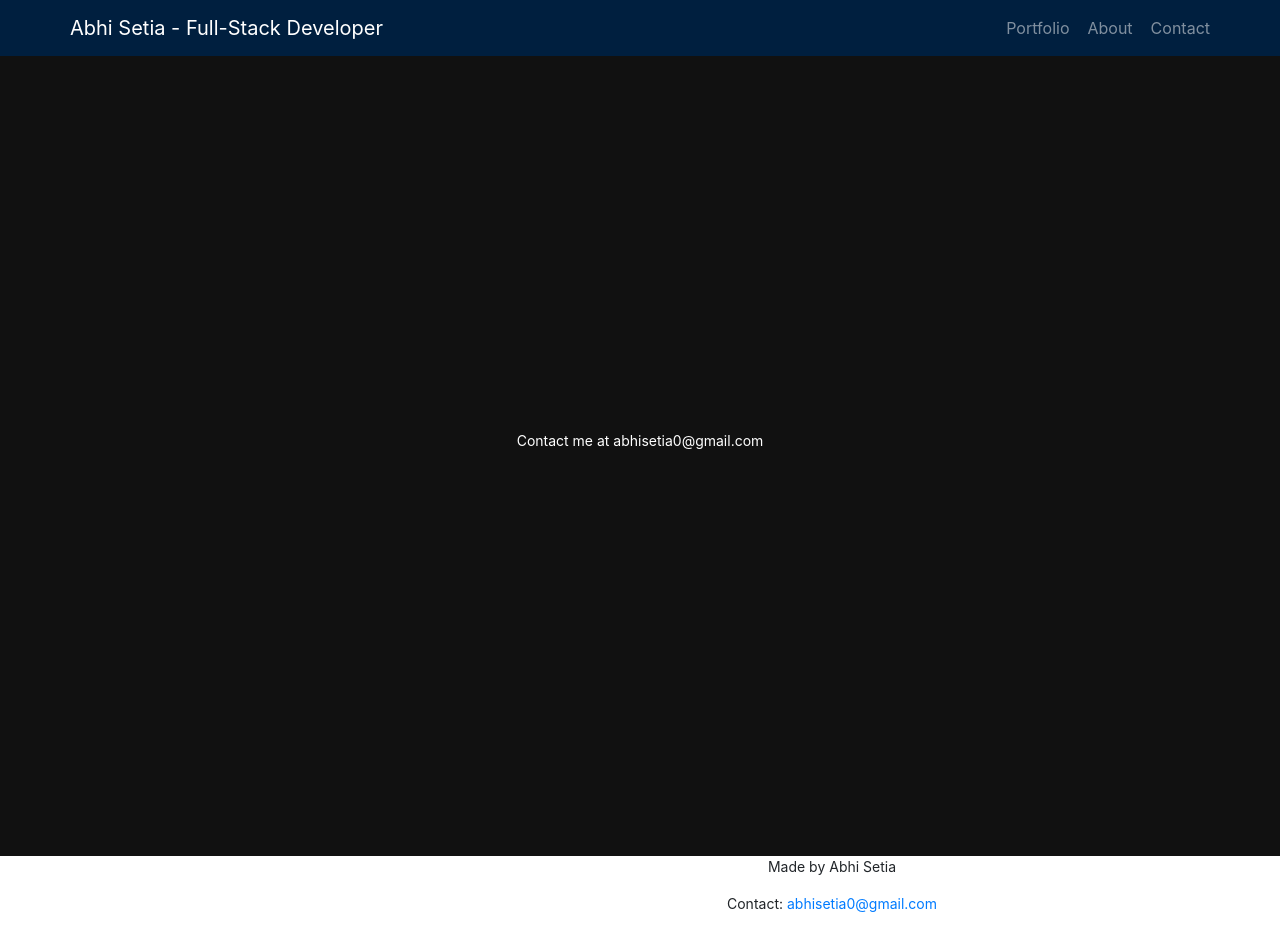
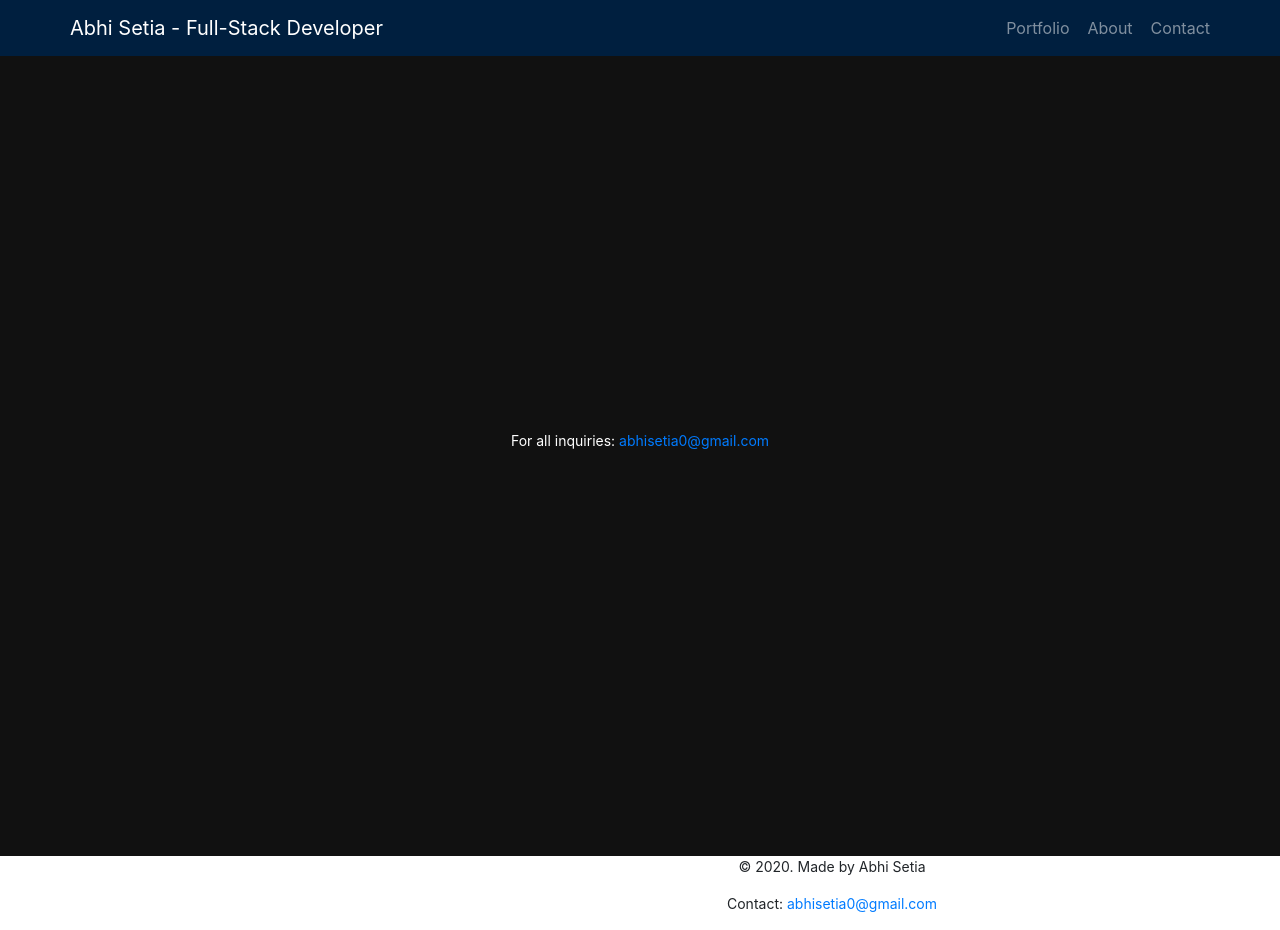
Before and after one commit to alextheprogrammer21/Portfolio, a React (Create React App) app: page / in a window 1280 px wide. Both pictures are taken after a click on the element "Contact". Built offline with nearby package versions, Linux system fonts and the light colour scheme.

Commit message:
Saving changes

```diff
--- a/src/App.js
+++ b/src/App.js
@@ -63,7 +63,7 @@ function App() {
         </p>
       </header>
       <footer>
-  <p>Made by Abhi Setia </p>
+  <p>© 2020. Made by Abhi Setia</p>
   <p>Contact: <a href="mailto:abhisetia0@gmail.com.com">abhisetia0@gmail.com</a></p>
 </footer>
     </div>
--- a/src/Components/Contact.jsx
+++ b/src/Components/Contact.jsx
@@ -4,6 +4,7 @@ import "./Contact.css";
 
 export default function About() {
     return (
-        <p> Contact me at abhisetia0@gmail.com </p>
+        <p>For all inquiries: <a href="mailto:abhisetia0@gmail.com.com">abhisetia0@gmail.com</a></p>
+
     )
 }
```
